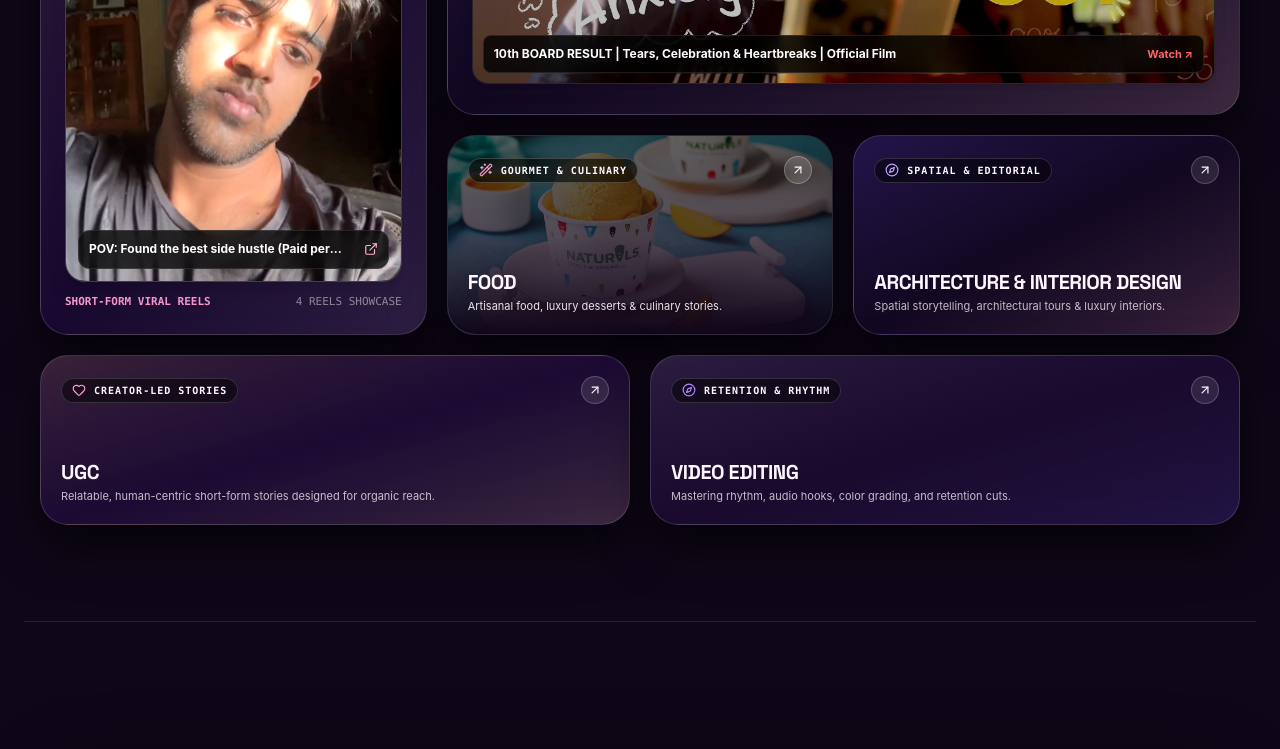
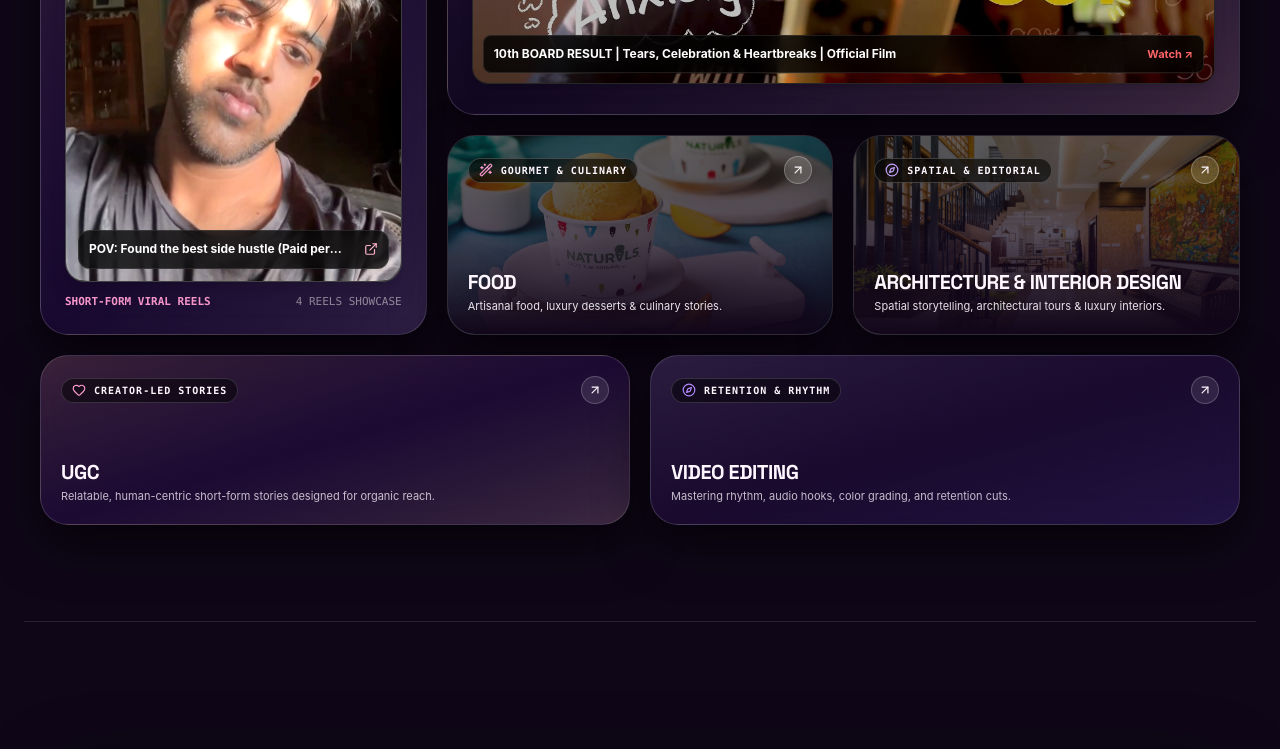
Before and after one commit to evanbose7/ARIIMAKESFILMS, a React (Vite) app: page / in a window 1280 px wide. Shown: the part 2960-3709 px from the top of the page. Built offline with nearby package versions, Linux system fonts and the light colour scheme.

Commit message:
Set uploaded luxury interior design photograph as background for Desktop ARCHITECTURE AND INTERIOR DESIGN bento card

```diff
--- a/src/components/PortfolioSection.tsx
+++ b/src/components/PortfolioSection.tsx
@@ -953,7 +953,7 @@ export const PortfolioSection: React.FC<PortfolioSectionProps> = ({ onOpenWorkMo
         </motion.div>
 
         {/* ----------------------------------------------------------------------- */}
-        {/* CARD 04 — ARCHITECTURE & INTERIOR DESIGN (MIDDLE RIGHT BESIDE FOOD) */}
+        {/* CARD 04 — ARCHITECTURE & INTERIOR DESIGN (MIDDLE RIGHT BESIDE FOOD WITH UPLOADED BACKGROUND) */}
         {/* col-span-4, row-span-1 (compact height) */}
         {/* ----------------------------------------------------------------------- */}
         <motion.div
@@ -961,30 +961,39 @@ export const PortfolioSection: React.FC<PortfolioSectionProps> = ({ onOpenWorkMo
           whileHover={{ y: -4, scale: 1.01 }}
           transition={{ duration: 0.4, ease: [0.22, 1, 0.36, 1] }}
           className="
-            col-span-4 row-span-1 min-h-[200px] rounded-[28px] overflow-hidden p-5
-            border border-white/15 bg-gradient-to-br from-[#6D4AFF]/25 via-[#120822] to-[#FF9BD2]/20
-            backdrop-blur-xl shadow-[0_20px_50px_rgba(0,0,0,0.65)]
-            hover:border-[#6D4AFF]/70 hover:shadow-[0_0_35px_rgba(109,74,255,0.35)]
+            relative col-span-4 row-span-1 min-h-[200px] rounded-[28px] overflow-hidden p-5
+            border border-white/15 backdrop-blur-xl shadow-[0_20px_50px_rgba(0,0,0,0.65)]
+            hover:border-[#C4A1FF]/70 hover:shadow-[0_0_35px_rgba(196,161,255,0.35)]
             flex flex-col justify-between cursor-pointer group gpu-layer
           "
         >
-          <div className="flex items-center justify-between z-30">
-            <div className="flex items-center gap-2 px-2.5 py-1 rounded-full bg-black/50 border border-white/15">
+          {/* UPLOADED BACKGROUND IMAGE WITH DARK GRADIENT OVERLAY */}
+          <div className="absolute inset-0 z-0">
+            <img
+              src="/assets/architecture_bento_bg.jpg"
+              alt="Architecture & Interior Design Category Background"
+              className="w-full h-full object-cover group-hover:scale-105 transition-transform duration-700 opacity-65"
+            />
+            <div className="absolute inset-0 bg-gradient-to-t from-[#12071B] via-[#12071B]/55 to-black/40 z-10" />
+          </div>
+
+          <div className="relative flex items-center justify-between z-30">
+            <div className="flex items-center gap-2 px-2.5 py-1 rounded-full bg-black/60 border border-white/20 backdrop-blur-md">
               <Compass className="w-3.5 h-3.5 text-[#C4A1FF]" />
               <span className="text-[10px] font-mono font-bold tracking-widest text-[#FFF7FF] uppercase">
                 SPATIAL & EDITORIAL
               </span>
             </div>
-            <div className="w-7 h-7 rounded-full bg-white/10 border border-white/20 text-[#FFF7FF] group-hover:bg-[#C4A1FF] group-hover:text-[#100719] flex items-center justify-center transition-colors">
+            <div className="w-7 h-7 rounded-full bg-white/15 border border-white/25 text-[#FFF7FF] backdrop-blur-md group-hover:bg-[#C4A1FF] group-hover:text-[#100719] flex items-center justify-center transition-colors">
               <ArrowUpRight className="w-3.5 h-3.5 group-hover:translate-x-0.5 group-hover:-translate-y-0.5 transition-transform" />
             </div>
           </div>
 
-          <div className="space-y-0.5 z-30 pt-4">
-            <h3 className="font-display font-black text-xl text-[#FFF7FF] tracking-tight uppercase group-hover:text-[#C4A1FF] transition-colors">
+          <div className="relative space-y-0.5 z-30 pt-4">
+            <h3 className="font-display font-black text-xl text-[#FFF7FF] tracking-tight uppercase group-hover:text-[#C4A1FF] transition-colors drop-shadow-md">
               ARCHITECTURE & INTERIOR DESIGN
             </h3>
-            <p className="text-[11px] text-[#FFF7FF]/75 line-clamp-2">
+            <p className="text-[11px] text-[#FFF7FF]/90 line-clamp-2 drop-shadow-md">
               Spatial storytelling, architectural tours & luxury interiors.
             </p>
           </div>
```
Also changed, not shown: public/assets/architecture_bento_bg.jpg (added).
